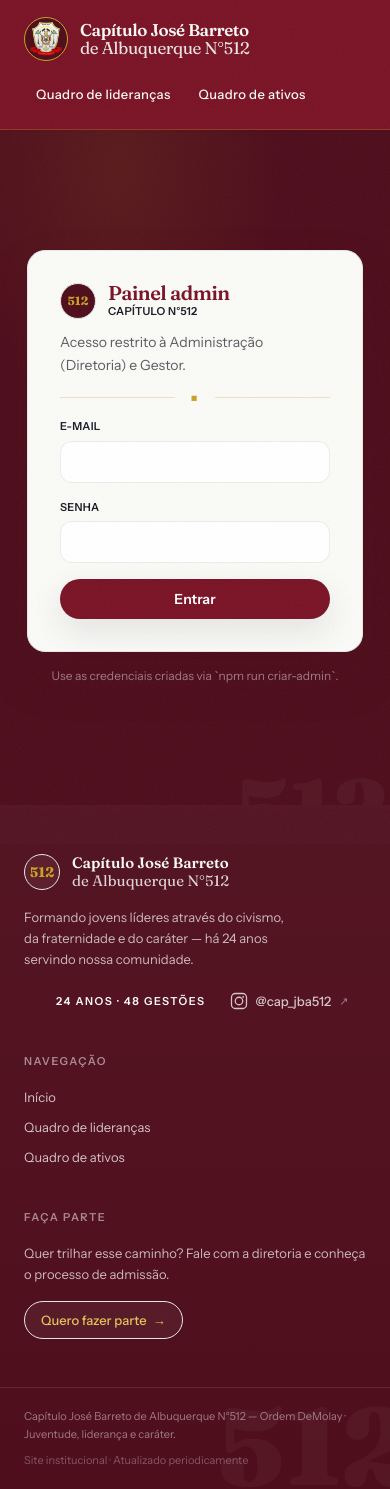
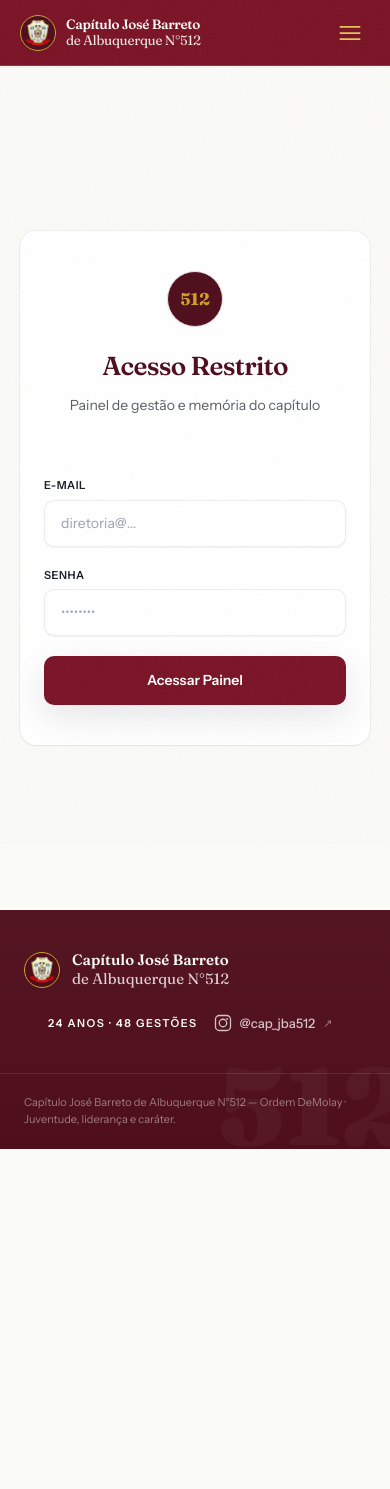
Before and after one commit to vitorcorreia20/site-jba, a Next.js app: page /admin/login in a window 390 px wide. After the commit the page ends 1149 px from the top, so only its background shows below. Built offline with nearby package versions, Linux system fonts and the light colour scheme.

Commit message:
ui: refinamentos responsivos e ajustes gerais de estilo

```diff
--- a/app/admin/login/page.tsx
+++ b/app/admin/login/page.tsx
@@ -3,6 +3,7 @@
 import { useState, FormEvent } from "react";
 import { signIn } from "next-auth/react";
 import { useRouter } from "next/navigation";
+import Image from "next/image";
 
 export default function LoginAdminPage() {
   const router = useRouter();
@@ -24,7 +25,7 @@ export default function LoginAdminPage() {
     setCarregando(false);
 
     if (resultado?.error) {
-      setErro("E-mail ou senha inválidos.");
+      setErro("E-mail ou senha inválidos. Verifique as suas credenciais.");
       return;
     }
     router.push("/admin");
@@ -32,35 +33,72 @@ export default function LoginAdminPage() {
   }
 
   return (
-    <div className="min-h-[80vh] bg-[var(--crimson-deep)]">
-      <div className="pointer-events-none absolute inset-0 bg-[radial-gradient(ellipse_70%_50%_at_30%_20%,rgba(201,162,39,0.09),transparent_60%)]" aria-hidden />
-      <div className="numeral-watermark pointer-events-none absolute bottom-0 right-0 select-none text-[22vw] font-black leading-none text-white/[0.04]" aria-hidden>
-        512
+    <main className="flex min-h-screen bg-[var(--paper)] lg:bg-transparent">
+      {/* LADO ESQUERDO: Branding Editorial (Oculto em dispositivos móveis) */}
+      <div className="relative hidden w-full flex-col justify-between overflow-hidden bg-[var(--crimson-deep)] px-12 py-16 lg:flex lg:w-1/2 xl:px-20">
+        {/* Elementos Gráficos de Fundo */}
+        <div
+          className="pointer-events-none absolute inset-0 bg-[radial-gradient(ellipse_80%_80%_at_20%_30%,rgba(201,162,39,0.12),transparent_70%)]"
+          aria-hidden
+        />
+        <div
+          className="numeral-watermark pointer-events-none absolute -bottom-10 -right-10 select-none text-[35vw] font-black leading-none text-white/[0.03]"
+          aria-hidden
+        >
+          512
+        </div>
+
+        {/* Citação Solene */}
+        <blockquote className="relative z-10 mb-12 max-w-md border-l-2 border-[var(--gold)]/50 pl-6">
+          <p className="font-display text-2xl font-medium italic leading-relaxed text-white/90">
+            “O JBA não pertence somente a quem está aqui hoje.”
+          </p>
+          <footer className="mt-4 text-[11px] font-semibold uppercase tracking-wide text-white/50">
+            — Arquivo Editorial
+          </footer>
+        </blockquote>
       </div>
 
-      <section className="relative mx-auto flex min-h-[80vh] max-w-sm flex-col justify-center px-6 py-16">
-        <div className="rounded-[18px] border border-[var(--gold)]/20 bg-[var(--paper)] p-8 shadow-strong">
-          <div className="flex items-center gap-3">
-            <span className="flex h-9 w-9 items-center justify-center rounded-full border border-[var(--gold)]/30 bg-[var(--crimson-deep)] font-display text-xs font-bold text-[var(--gold)]">
+      {/* LADO DIREITO: Formulário de Autenticação */}
+      <div className="flex w-full items-center justify-center px-5 py-12 lg:w-1/2 lg:bg-[var(--paper)]">
+        {/* NOVO: Envoltório em formato de Card para Mobile */}
+        <div className="w-full max-w-md rounded-2xl bg-white px-6 py-10 shadow-sm ring-1 ring-black/[0.04] sm:px-10 lg:rounded-none lg:bg-transparent lg:px-0 lg:py-0 lg:shadow-none lg:ring-0">
+          {/* Cabeçalho visível apenas em Mobile */}
+          <div className="mb-8 flex flex-col items-center text-center lg:hidden">
+            <span className="flex h-14 w-14 items-center justify-center rounded-full border-[1.5px] border-[var(--gold)]/40 bg-[var(--crimson-deep)] font-display text-[17px] font-bold text-[var(--gold)] shadow-sm">
               512
             </span>
-            <div>
-              <h1 className="font-display text-xl font-semibold leading-none tracking-tight text-[var(--crimson)]">
-                Painel admin
-              </h1>
-              <p className="text-[11px] font-semibold uppercase tracking-wide text-[var(--ink)]/40">Capítulo N°512</p>
-            </div>
-          </div>
-          <p className="mt-3 text-sm leading-relaxed text-[var(--ink-soft)]">
-            Acesso restrito à Administração (Diretoria) e Gestor.
-          </p>
-          <div className="divider-diamond my-4">
-            <span>◆</span>
+            <h1 className="mt-5 font-display text-[26px] font-semibold tracking-tight text-[var(--crimson-deep)]">
+              Acesso Restrito
+            </h1>
+            <p className="mt-2 text-[14px] leading-relaxed text-[var(--ink-soft)]">
+              Painel de gestão e memória do capítulo
+            </p>
+            {/* NOVO: Linha horizontal de gradiente em vez do losango/quadrado */}
+            <div className="mt-7 h-px w-16 bg-gradient-to-r from-transparent via-[var(--gold)]/70 to-transparent" />
           </div>
 
-          <form onSubmit={handleSubmit} className="space-y-4">
+          {/* Cabeçalho visível apenas em Desktop */}
+          <div className="mb-10 hidden lg:block">
+            <p className="text-[11px] font-semibold uppercase tracking-[0.18em] text-[var(--gold)]">
+              Administração
+            </p>
+            <h2 className="mt-2 font-display text-3xl font-semibold tracking-tight text-[var(--crimson)]">
+              Acesso Restrito
+            </h2>
+            <p className="mt-2 text-[14px] leading-relaxed text-[var(--ink-soft)]">
+              Entre com as suas credenciais para gerir o acervo, as lideranças e
+              as admissões do capítulo.
+            </p>
+          </div>
+
+          {/* Formulário */}
+          <form onSubmit={handleSubmit} className="space-y-5">
             <div>
-              <label htmlFor="email" className="block text-[11px] font-semibold uppercase tracking-wide text-[var(--ink)]">
+              <label
+                htmlFor="email"
+                className="mb-1.5 block text-[11px] font-semibold uppercase tracking-wider text-[var(--ink)]/80"
+              >
                 E-mail
               </label>
               <input
@@ -69,11 +107,16 @@ export default function LoginAdminPage() {
                 type="email"
                 required
                 autoComplete="email"
-                className="mt-1.5 w-full rounded-[12px] border border-[var(--ink-faint)] bg-white px-3.5 py-2.5 text-sm focus:border-[var(--gold)] focus:outline-none focus:ring-2 focus:ring-[var(--gold-faint)]"
+                placeholder="diretoria@..."
+                className="w-full rounded-[10px] border border-[var(--ink-faint)] bg-white px-4 py-3 text-[14px] text-[var(--ink)] shadow-sm transition-colors focus:border-[var(--gold)] focus:outline-none focus:ring-2 focus:ring-[var(--gold-faint)] focus:ring-offset-0"
               />
             </div>
+
             <div>
-              <label htmlFor="senha" className="block text-[11px] font-semibold uppercase tracking-wide text-[var(--ink)]">
+              <label
+                htmlFor="senha"
+                className="mb-1.5 block text-[11px] font-semibold uppercase tracking-wider text-[var(--ink)]/80"
+              >
                 Senha
               </label>
               <input
@@ -82,34 +125,52 @@ export default function LoginAdminPage() {
                 type="password"
                 required
                 autoComplete="current-password"
-                className="mt-1.5 w-full rounded-[12px] border border-[var(--ink-faint)] bg-white px-3.5 py-2.5 text-sm focus:border-[var(--gold)] focus:outline-none focus:ring-2 focus:ring-[var(--gold-faint)]"
+                placeholder="••••••••"
+                className="w-full rounded-[10px] border border-[var(--ink-faint)] bg-white px-4 py-3 text-[14px] text-[var(--ink)] shadow-sm transition-colors focus:border-[var(--gold)] focus:outline-none focus:ring-2 focus:ring-[var(--gold-faint)] focus:ring-offset-0"
               />
             </div>
 
             {erro && (
-              <p role="alert" className="rounded-[10px] border border-red-200 bg-red-50 px-3 py-2 text-sm text-red-700">
-                {erro}
-              </p>
+              <div
+                role="alert"
+                className="flex items-start gap-2 rounded-[10px] border border-red-200/60 bg-red-50/50 p-3 text-[13px] text-red-600"
+              >
+                <svg
+                  className="mt-0.5 h-4 w-4 shrink-0"
+                  fill="none"
+                  viewBox="0 0 24 24"
+                  stroke="currentColor"
+                  strokeWidth="2"
+                >
+                  <path
+                    strokeLinecap="round"
+                    strokeLinejoin="round"
+                    d="M12 9v2m0 4h.01m-6.938 4h13.856c1.54 0 2.502-1.667 1.732-3L13.732 4c-.77-1.333-2.694-1.333-3.464 0L3.34 16c-.77 1.333.192 3 1.732 3z"
+                  />
+                </svg>
+                <p>{erro}</p>
+              </div>
             )}
 
             <button
               type="submit"
               disabled={carregando}
-              className="inline-flex w-full items-center justify-center gap-2 rounded-full bg-[var(--crimson)] px-4 py-2.5 text-sm font-semibold text-white shadow-soft transition-all hover:bg-[var(--crimson-deep)] disabled:opacity-60"
+              className="group relative mt-3 flex w-full items-center justify-center gap-2 overflow-hidden rounded-[10px] bg-[var(--crimson)] px-4 py-3.5 text-[14px] font-semibold text-white shadow-soft transition-all hover:bg-[var(--crimson-deep)] hover:shadow-strong disabled:opacity-70"
             >
+              <div className="absolute inset-0 -translate-x-full bg-gradient-to-r from-transparent via-white/10 to-transparent transition-transform duration-700 group-hover:translate-x-full" />
+
               {carregando ? (
                 <>
-                  <span className="h-4 w-4 animate-spin rounded-full border-2 border-white/30 border-t-white" />
-                  Entrando...
+                  <span className="h-4 w-4 animate-spin rounded-full border-[2.5px] border-white/30 border-t-white" />
+                  Autenticando...
                 </>
               ) : (
-                "Entrar"
+                "Acessar Painel"
               )}
             </button>
           </form>
         </div>
-        <p className="mt-4 text-center text-xs text-white/45">Use as credenciais criadas via `npm run criar-admin`.</p>
-      </section>
-    </div>
+      </div>
+    </main>
   );
 }
--- a/components/Footer.tsx
+++ b/components/Footer.tsx
@@ -1,9 +1,11 @@
 import Link from "next/link";
 import { getGestoes, getIdadeCapitulo } from "@/lib/capitulo";
+import Image from "next/image";
 
 export default function Footer() {
   const idade = getIdadeCapitulo();
   const gestoes = getGestoes();
+
   return (
     <footer className="relative overflow-hidden bg-[var(--crimson-deep)] text-[var(--paper)]">
       {/* watermark 512 */}
@@ -15,17 +17,24 @@ export default function Footer() {
       </div>
 
       {/* grain sutil via pseudo */}
-      <div className="absolute inset-0 bg-gradient-to-b from-white/[0.03] to-transparent pointer-events-none" />
+      <div className="absolute inset-0 pointer-events-none bg-gradient-to-b from-white/[0.03] to-transparent" />
 
       {/* hairline topo */}
       <div className="relative h-px w-full bg-gradient-to-r from-transparent via-[var(--gold)]/25 to-transparent" />
 
-      <div className="relative mx-auto grid max-w-6xl gap-10 px-6 py-12 text-sm sm:grid-cols-12 lg:py-14">
+      <div className="relative mx-auto grid max-w-6xl gap-10 px-6 py-10 text-sm sm:grid-cols-12 lg:py-14">
         {/* Col 1 – Identidade */}
         <div className="sm:col-span-5">
           <div className="flex items-center gap-3">
-            <span className="flex h-9 w-9 items-center justify-center rounded-full border border-[var(--gold)]/40 bg-white/5 font-display text-sm font-bold text-[var(--gold)]">
-              512
+            <span className="relative flex h-9 w-9 shrink-0 items-center justify-center overflow-hidden rounded-full border-[1.5px] border-[var(--gold)] bg-[var(--crimson-deep)] shadow-sm transition-transform group-hover:scale-[1.02] sm:h-11 sm:w-11">
+              <Image
+                src="/logo-jba.png"
+                alt="Brasão Capítulo José Barreto de Albuquerque N°512"
+                width={44}
+                height={44}
+                className="h-full w-full object-contain p-1"
+                priority
+              />
             </span>
             <p className="font-display text-[15px] font-semibold leading-tight">
               Capítulo José Barreto
@@ -35,13 +44,15 @@ export default function Footer() {
               </span>
             </p>
           </div>
-          <p className="mt-4 max-w-[32ch] text-[13px] leading-relaxed text-white/70">
+
+          <p className="mt-4 hidden max-w-[32ch] text-[13px] leading-relaxed text-white/70 sm:block">
             Formando jovens líderes através do civismo, da fraternidade e do
             caráter — há {idade} anos servindo nossa comunidade.
           </p>
-          <div className="mt-5 flex flex-wrap items-center gap-6">
+
+          <div className="mt-6 flex flex-wrap items-center gap-4 sm:mt-5 sm:gap-6">
             <p className="inline-flex items-center gap-2 text-[11px] font-semibold uppercase tracking-[0.14em] text-[var(--gold-light)]/90">
-              <span className="h-px w-6 bg-[var(--gold)]/40" />
+              <span className="h-px w-4 bg-[var(--gold)]/40 sm:w-6" />
               {idade} anos · {gestoes} gestões
             </p>
 
@@ -80,8 +91,10 @@ export default function Footer() {
           </div>
         </div>
 
-        {/* Col 2 – Navegação */}
-        <nav aria-label="Rodapé" className="sm:col-span-3 sm:col-start-7">
+        <nav
+          aria-label="Rodapé"
+          className="hidden sm:col-span-3 sm:col-start-7 sm:block"
+        >
           <p className="text-[11px] font-semibold uppercase tracking-[0.14em] text-white/50">
             Navegação
           </p>
@@ -113,8 +126,7 @@ export default function Footer() {
           </ul>
         </nav>
 
-        {/* Col 3 – Conversão */}
-        <div className="sm:col-span-3">
+        <div className="hidden sm:col-span-3 sm:block">
           <p className="text-[11px] font-semibold uppercase tracking-[0.14em] text-white/50">
             Faça parte
           </p>
@@ -124,7 +136,7 @@ export default function Footer() {
           </p>
           <Link
             href="/quero-fazer-parte"
-            className="mt-4 inline-flex items-center gap-1.5 rounded-full border border-[var(--gold)]/30 bg-white/5 px-4 py-2 text-[13px] font-medium text-[var(--gold-light)] backdrop-blur transition-colors hover:bg-[var(--gold)] hover:text-[var(--crimson-deep)] hover:border-[var(--gold)]"
+            className="mt-4 inline-flex items-center gap-1.5 rounded-full border border-[var(--gold)]/30 bg-white/5 px-4 py-2 text-[13px] font-medium text-[var(--gold-light)] backdrop-blur transition-colors hover:border-[var(--gold)] hover:bg-[var(--gold)] hover:text-[var(--crimson-deep)]"
           >
             Quero fazer parte <span aria-hidden>→</span>
           </Link>
@@ -137,7 +149,7 @@ export default function Footer() {
             Capítulo José Barreto de Albuquerque N°512 — Ordem DeMolay ·
             Juventude, liderança e caráter.
           </p>
-          <p className="text-white/30">
+          <p className="hidden text-white/30 sm:block">
             Site institucional · Atualizado periodicamente
           </p>
         </div>
--- a/components/Header.tsx
+++ b/components/Header.tsx
@@ -1,3 +1,6 @@
+"use client";
+
+import { useState, useEffect } from "react";
 import Image from "next/image";
 import Link from "next/link";
 
@@ -7,19 +10,46 @@ const links = [
 ];
 
 export default function Header() {
+  const [menuAberto, setMenuAberto] = useState(false);
+
+  // impede que de scroll quando o menu do mobile tiver aberto e fecha se o uuusuário voltar para o tamanho normal
+  useEffect(() => {
+    if (menuAberto) {
+      document.body.style.overflow = "hidden";
+    } else {
+      document.body.style.overflow = "unset";
+    }
+    return () => {
+      document.body.style.overflow = "unset";
+    };
+  }, [menuAberto]);
+  useEffect(() => {
+    const lidarComRedimensionamento = () => {
+      if (window.innerWidth >= 1024 && menuAberto) {
+        setMenuAberto(false);
+      }
+    };
+
+    window.addEventListener("resize", lidarComRedimensionamento);
+    return () =>
+      window.removeEventListener("resize", lidarComRedimensionamento);
+  }, [menuAberto]);
+
   return (
-    <header className="sticky top-0 z-40 border-b border-[var(--gold-border)] bg-[var(--crimson)] text-[var(--paper)] shadow-sm">
+    <header className="sticky top-0 z-50 border-b border-[var(--gold-border)] bg-[var(--crimson)] text-[var(--paper)] shadow-sm">
       {/* hairline topo gold */}
       <div className="h-px w-full bg-gradient-to-r from-transparent via-[var(--gold)]/40 to-transparent" />
 
-      <div className="mx-auto flex max-w-6xl flex-wrap items-center justify-between gap-4 px-6 py-4 lg:py-5">
+      <div className="mx-auto flex max-w-6xl items-center justify-between px-5 py-3 lg:px-6 lg:py-5">
+        {/* Logo / Identidade */}
         <Link
           href="/"
-          className="group flex items-center gap-3"
+          onClick={() => setMenuAberto(false)}
+          className="group relative z-50 flex items-center gap-2.5 sm:gap-3"
           aria-label="Capítulo José Barreto de Albuquerque N°512 – página inicial"
         >
-          {/* Logo do capítulo — substitui selo 512 tipográfico */}
-          <span className="relative flex h-11 w-11 shrink-0 items-center justify-center overflow-hidden rounded-full border-[1.5px] border-[var(--gold)] bg-[var(--crimson-deep)] shadow-sm transition-transform group-hover:scale-[1.02]">
+          {/* Brasão - Menor no mobile (h-9 w-9) e tamanho original no desktop (sm:h-11 sm:w-11) */}
+          <span className="relative flex h-9 w-9 shrink-0 items-center justify-center overflow-hidden rounded-full border-[1.5px] border-[var(--gold)] bg-[var(--crimson-deep)] shadow-sm transition-transform group-hover:scale-[1.02] sm:h-11 sm:w-11">
             <Image
               src="/logo-jba.png"
               alt="Brasão Capítulo José Barreto de Albuquerque N°512"
@@ -30,37 +60,145 @@ export default function Header() {
             />
           </span>
 
-          <span className="font-display text-[17px] font-semibold leading-[1.05] tracking-tight">
+          {/* Texto do Capítulo - Quebra forçada de linha e tamanhos responsivos */}
+          <span className="font-display text-[13.5px] font-semibold leading-[1.15] tracking-tight sm:text-[15px] lg:text-[17px]">
             Capítulo José Barreto
-            <br />
-            <span className="font-normal opacity-90">de Albuquerque N°512</span>
+            <span className="block font-normal opacity-90">
+              de Albuquerque N°512
+            </span>
           </span>
         </Link>
 
-        <nav aria-label="Navegação principal">
-          <ul className="flex flex-wrap items-center gap-1 text-[13px] font-medium tracking-wide">
+        {/* NAVEGAÇÃO DESKTOP */}
+        <nav aria-label="Navegação principal" className="hidden lg:block">
+          <ul className="flex items-center gap-6">
             {links.map((link) => (
               <li key={link.href}>
                 <Link
                   href={link.href}
-                  className="relative block px-3 py-2 text-[var(--paper)]/90 transition-colors hover:text-white after:absolute after:bottom-0 after:left-3 after:right-3 after:h-px after:origin-left after:scale-x-0 after:bg-[var(--gold)] after:transition-transform after:duration-300 hover:after:scale-x-100"
+                  className="relative block py-2 text-[14px] font-medium tracking-wide text-[var(--paper)]/90 transition-colors hover:text-white after:absolute after:bottom-0 after:left-0 after:h-[1.5px] after:w-full after:origin-left after:scale-x-0 after:bg-[var(--gold)] after:transition-transform after:duration-300 hover:after:scale-x-100"
                 >
                   {link.label}
                 </Link>
               </li>
             ))}
-            {/* CTA isolado visualmente */}
-            <li className="ml-2 hidden sm:block">
+
+            {/* Botão de destaque restaurado para o Desktop */}
+            <li className="ml-2">
               <Link
                 href="/quero-fazer-parte"
                 className="inline-flex items-center gap-1.5 rounded-full bg-[var(--gold)] px-4 py-2 text-[13px] font-semibold text-[var(--crimson-deep)] shadow-sm transition-all hover:bg-[var(--gold-light)] hover:shadow-md hover:-translate-y-px"
               >
                 Fazer parte
-                <span aria-hidden className="text-[11px]">→</span>
+                <span aria-hidden className="text-[11px]">
+                  →
+                </span>
               </Link>
             </li>
           </ul>
         </nav>
+
+        {/* BOTÃO MOBILE */}
+        <button
+          type="button"
+          onClick={() => setMenuAberto(!menuAberto)}
+          className="relative z-50 p-1.5 text-[var(--gold-light)] transition-colors hover:text-white lg:hidden"
+          aria-expanded={menuAberto}
+          aria-label="Abrir menu de navegação"
+        >
+          <span className="sr-only">Menu</span>
+          {menuAberto ? (
+            <svg
+              className="h-7 w-7"
+              fill="none"
+              viewBox="0 0 24 24"
+              strokeWidth="1.5"
+              stroke="currentColor"
+              aria-hidden="true"
+            >
+              <path
+                strokeLinecap="round"
+                strokeLinejoin="round"
+                d="M6 18L18 6M6 6l12 12"
+              />
+            </svg>
+          ) : (
+            <svg
+              className="h-7 w-7"
+              fill="none"
+              viewBox="0 0 24 24"
+              strokeWidth="1.5"
+              stroke="currentColor"
+              aria-hidden="true"
+            >
+              <path
+                strokeLinecap="round"
+                strokeLinejoin="round"
+                d="M3.75 6.75h16.5M3.75 12h16.5m-16.5 5.25h16.5"
+              />
+            </svg>
+          )}
+        </button>
+
+        {/* MENU MOBILE FULL-SCREEN */}
+        <div
+          className={`fixed inset-0 z-40 flex h-[100dvh] w-full flex-col bg-[var(--crimson-deep)] px-6 pb-8 pt-24 transition-all duration-300 ease-in-out lg:hidden ${
+            menuAberto
+              ? "visible translate-x-0 opacity-100"
+              : "invisible translate-x-full opacity-0"
+          }`}
+        >
+          <div
+            className="pointer-events-none absolute inset-0 bg-[radial-gradient(ellipse_70%_50%_at_30%_20%,rgba(201,162,39,0.08),transparent_60%)]"
+            aria-hidden
+          />
+          <div
+            className="numeral-watermark pointer-events-none absolute -right-8 bottom-0 select-none text-[45vw] font-black leading-none text-white/[0.04]"
+            aria-hidden
+          >
+            512
+          </div>
+
+          <nav className="relative z-10 flex flex-1 flex-col mt-4">
+            <p className="mb-5 text-[11px] font-semibold uppercase tracking-[0.2em] text-[var(--gold)]/80">
+              Navegação
+            </p>
+            <ul className="flex flex-col gap-4">
+              <li>
+                <Link
+                  href="/"
+                  onClick={() => setMenuAberto(false)}
+                  className="font-display text-[19px] font-medium tracking-tight text-white/95 transition-colors hover:text-[var(--gold)]"
+                >
+                  Início
+                </Link>
+              </li>
+              {links.map((link) => (
+                <li key={link.href}>
+                  <Link
+                    href={link.href}
+                    onClick={() => setMenuAberto(false)}
+                    /* Tamanho reduzido para text-[19px] */
+                    className="font-display text-[19px] font-medium tracking-tight text-white/95 transition-colors hover:text-[var(--gold)]"
+                  >
+                    {link.label}
+                  </Link>
+                </li>
+              ))}
+            </ul>
+
+            <div className="mt-auto border-t border-[var(--gold)]/20 pt-8">
+              <Link
+                href="/quero-fazer-parte"
+                onClick={() => setMenuAberto(false)}
+                className="inline-flex w-full items-center justify-center gap-2 rounded-full bg-[var(--gold)] px-6 py-3.5 text-[13.5px] font-bold text-[var(--crimson-deep)] shadow-strong transition-transform active:scale-[0.98]"
+              >
+                Quero fazer parte
+                <span aria-hidden>→</span>
+              </Link>
+            </div>
+          </nav>
+        </div>
       </div>
     </header>
   );
--- a/components/HeroCarrossel.tsx
+++ b/components/HeroCarrossel.tsx
@@ -29,7 +29,7 @@ export default function HeroCarrossel({ fotos }: { fotos: Foto[] }) {
 
   useEffect(() => {
     if (count <= 1) return;
-    timerRef.current = setInterval(goNext, 7000);
+    timerRef.current = setInterval(goNext, 3000);
     return () => {
       if (timerRef.current) clearInterval(timerRef.current);
     };
@@ -45,7 +45,7 @@ export default function HeroCarrossel({ fotos }: { fotos: Foto[] }) {
   const resume = useCallback(() => {
     if (count <= 1) return;
     if (timerRef.current) clearInterval(timerRef.current);
-    timerRef.current = setInterval(goNext, 7000);
+    timerRef.current = setInterval(goNext, 3000);
   }, [count, goNext]);
 
   if (count === 0) {
```
